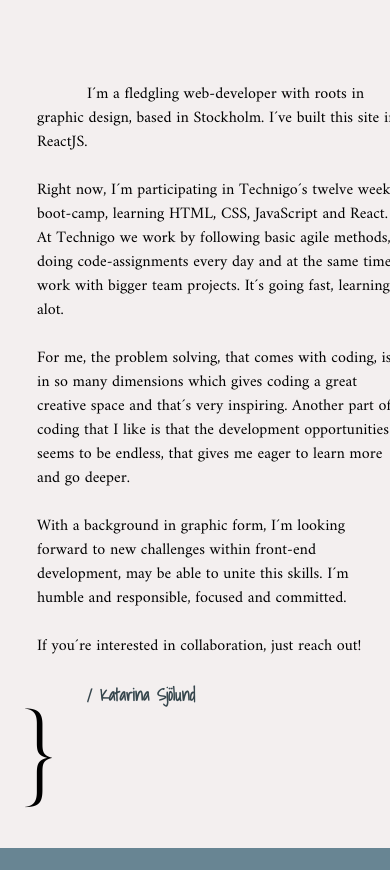
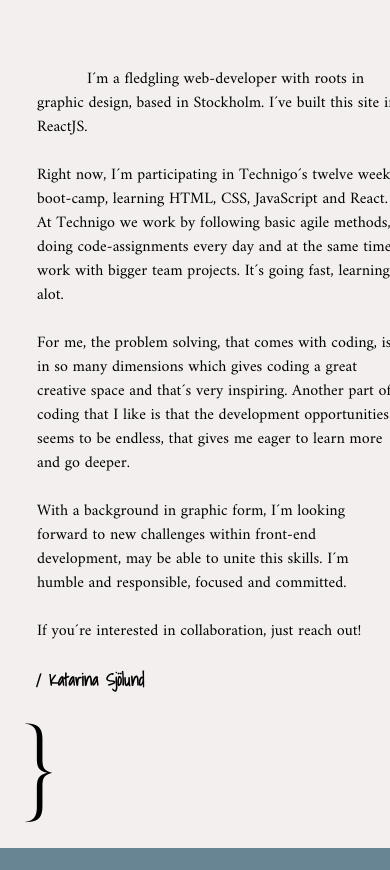
Before and after one commit to kattasawa/portfolio, a React app: page /about in a window 390 px wide. Shown: the part 463-1333 px from the top of the page. Built offline with nearby package versions, Linux system fonts and the light colour scheme.

Commit message:
small changes about

```diff
--- a/src/components/about/style.css
+++ b/src/components/about/style.css
@@ -5,7 +5,7 @@
 .about {
   background-color: #f3efef;
   width: 100%;
-  height: 1000px;
+  height: 1100px;
   padding-top: 100px;
   display: flex;
   flex-direction: column;
@@ -25,7 +25,7 @@
 
 .about-inner {
   width: 80%;
-  height: 1000px;
+  height: 1100px;
 }
 
 h3 {
@@ -43,18 +43,21 @@ h3 {
   height: 100px;
   margin-left: 12px;
   margin-bottom: 40px;
+  margin-top: 12px;
+  margin: 0 0 40px 12px;
 }
 
 #text-about-me {
   color: black;
   font-size: 18px;
-  margin: 150px 200px auto 85px;
+  margin: 125px 200px auto 85px;
   display: block;
   line-height: 1.5;
 }
 
 #signatur {
-  margin: 0;
+  margin: 0 0 0 -51px;
+  color: black;
 }
 
 .foto-container {
@@ -76,13 +79,16 @@ h3 {
   }
   #text-about-me {
     font-size: 16px;
-    margin: 65px 15px auto 15px;
+    margin: 50px 15px auto 15px;
     display: block;
   }
   .about-inner {
     width: 100%;
     height: 100%;
     display: block;
+  }
+  .symbol, #curly-two {
+    margin-top: 15px;
   }
 }
 
```
